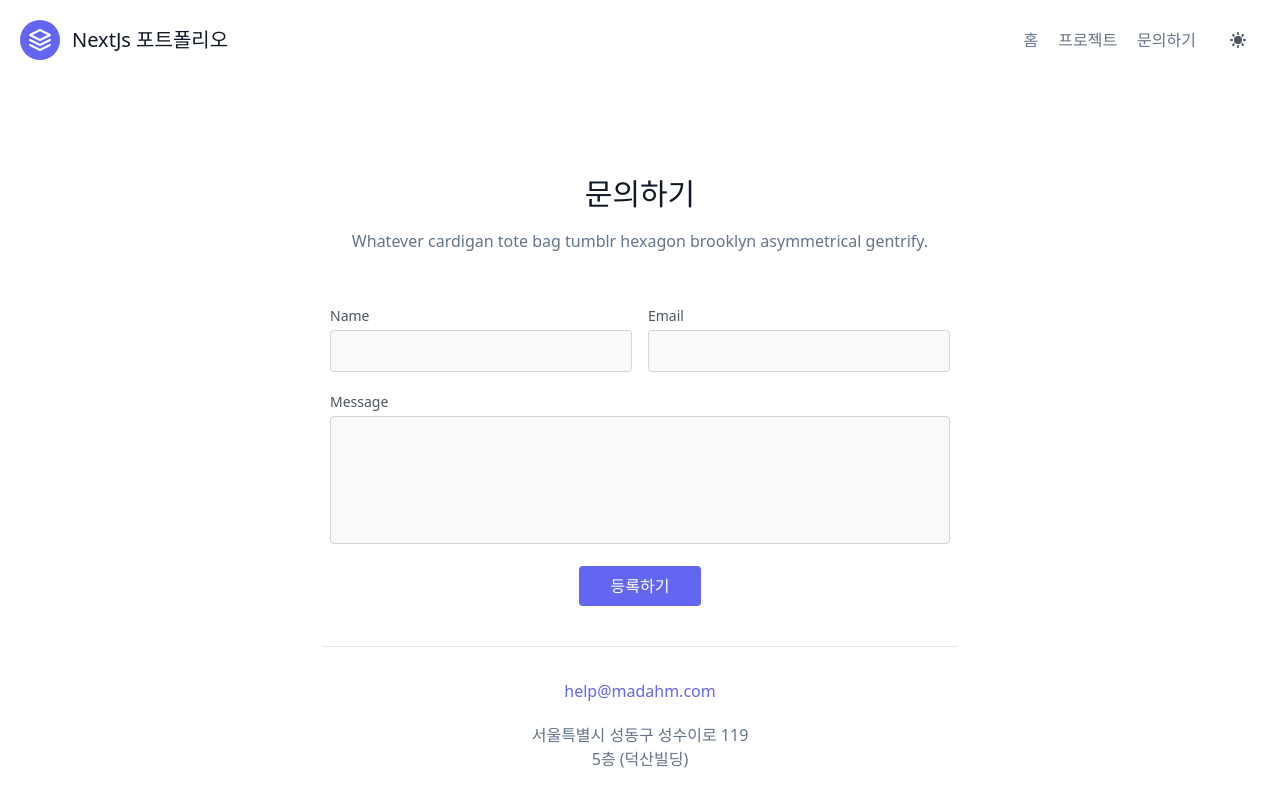
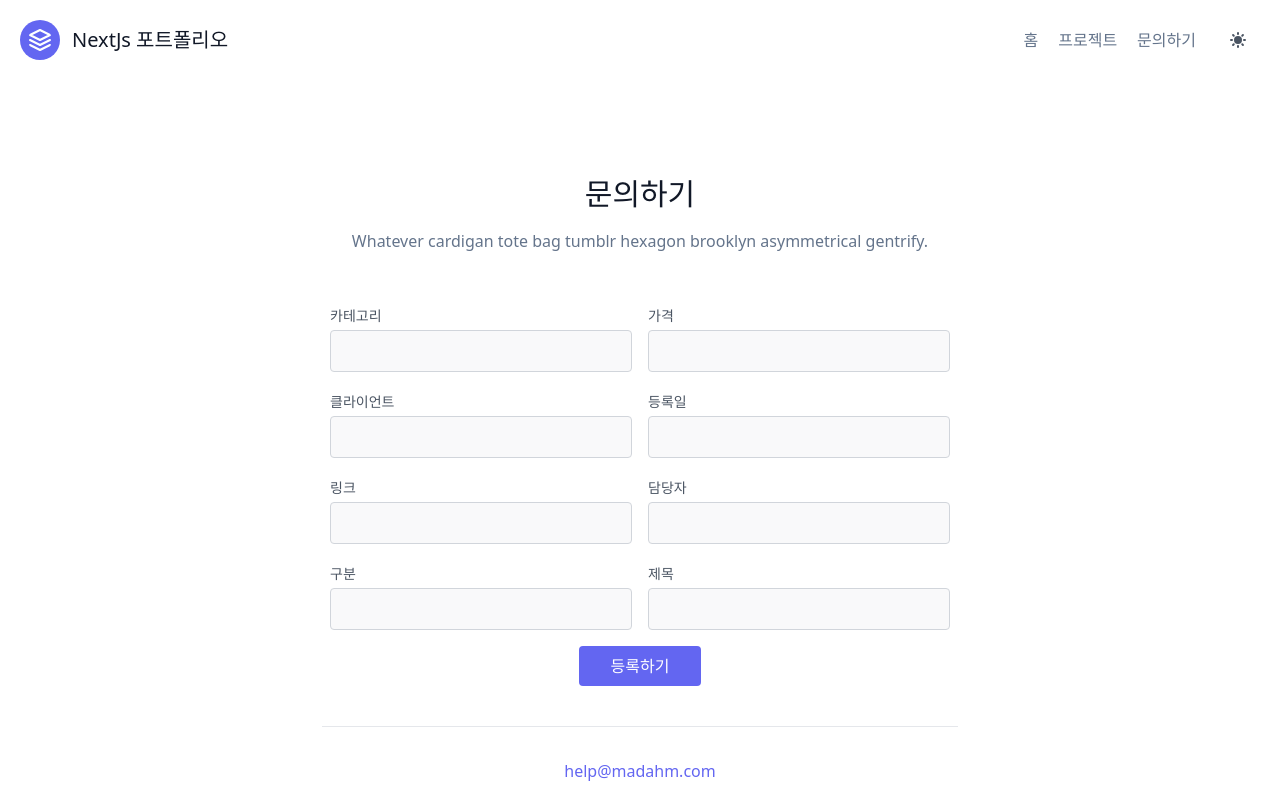
Before and after one commit to kim71007421/NextJs_Test, a Next.js app in the folder nextjs-portfolio/: page /contract in a window 1280 px wide. Shown: the top 789 px of the page. Built offline with nearby package versions, Linux system fonts and the light colour scheme.

Commit message:
노션 페이지 등록 테스트

```diff
--- a/nextjs-portfolio/components/contract/contract-create.js
+++ b/nextjs-portfolio/components/contract/contract-create.js
@@ -4,17 +4,103 @@ export default function ContractCreate() {
         event.preventDefault()
 
         // Get data from the form.
+        // const data = {
+        //     category: event.target.category.value,
+        //     budget: event.target.budget.value,
+        //     client: event.target.client.value,
+        //     created_at: event.target.created_at.value,
+        //     link: event.target.link.value,
+        //     staff: event.target.staff.value,
+        //     type: event.target.type.value,
+        // }
+
         const data = {
-            name: event.target.name.value,
-            email: event.target.email.value,
-            message: event.target.message.value,
+            "parent": {
+                "database_id": "aef3f45f27e14af7ac45469f22b09bfb"
+            },
+            "cover": {
+                "external": {
+                    "url": "https://www.notion.so/images/page-cover/met_horace_pippin.jpg"
+                }
+            },
+            "properties": {
+                "title": {
+                    "title": [{
+                        "text": {
+                            "content" : "신규 런칭 차량관리 앱 다운 및 회원가입 마케팅"
+                        }
+                    }]
+                },
+                "category": {
+                    "multi_select": [{
+                        "color": "gray",
+                        "name": "통합마케팅"
+                    }]
+                },
+                "budget": {
+                    "rich_text": [{
+                        "text": {
+                            "content" : "7,000,000원"
+                        }
+                    }]
+                },
+                "client": {
+                    "rich_text": [{
+                        "text": {
+                            "content" : "이철영"
+                        }
+                    }]
+                },
+                "created_at": {
+                    "date": {
+                        "start": "2022-06-22"
+                    }
+                },
+                "link": {
+                    "url": "https://madahm.com/project/detail/4787"
+                },
+                "staff": {
+                    "rich_text": [{
+                        "text": {
+                            "content" : "차봉준 팀장"
+                        }
+                    }]
+                },
+                "type": {
+                    "rich_text": [{
+                        "text": {
+                            "content" : "모집중"
+                        }
+                    }]
+                }
+            }
         }
 
         const JSONdata = JSON.stringify(data);
 
-        // TODO 등록 로직 완성하자!
-        console.log(data);
-        console.log(JSONdata);
+        // console.log(data);
+        // console.log(JSONdata);
+
+        const options = {
+            method: 'POST',
+            headers: {
+                Accept: 'application/json',
+                'Notion-Version': '2022-02-22',
+                'Content-Type': 'application/json',
+                Authorization: 'Bearer secret_eg3hRJs3uzwCWTcKTkMtL1NEibLh83zQjRd9yUoo1D0'
+            },
+            body: JSONdata
+            // body: JSON.stringify({parent: `${DATABASE_ID}`, properties: JSONdata})
+        };
+
+        const res = await fetch('/api/create', options);
+
+        console.log(res);
+
+        // fetch('/api/create', options)
+        //     .then(response => response.json())
+        //     .then(response => console.log(response))
+        //     .catch(err => console.error(err));
     }
 
     return (
@@ -29,20 +115,50 @@ export default function ContractCreate() {
                     <div className="flex flex-wrap -m-2">
                         <div className="w-1/2 p-2">
                             <div className="relative">
-                            <label htmlFor="name" className="text-sm leading-7 text-gray-600">Name</label>
-                            <input type="text" id="name" name="name" className="w-full px-3 py-1 text-base leading-8 text-gray-700 transition-colors duration-200 ease-in-out bg-gray-100 bg-opacity-50 border border-gray-300 rounded outline-none focus:border-indigo-500 focus:bg-white focus:ring-2 focus:ring-indigo-200"/>
+                            <label htmlFor="category" className="text-sm leading-7 text-gray-600">카테고리</label>
+                            <input type="text" id="category" name="category" className="w-full px-3 py-1 text-base leading-8 text-gray-700 transition-colors duration-200 ease-in-out bg-gray-100 bg-opacity-50 border border-gray-300 rounded outline-none focus:border-indigo-500 focus:bg-white focus:ring-2 focus:ring-indigo-200"/>
                             </div>
                         </div>
                         <div className="w-1/2 p-2">
                             <div className="relative">
-                            <label htmlFor="email" className="text-sm leading-7 text-gray-600">Email</label>
-                            <input type="email" id="email" name="email" className="w-full px-3 py-1 text-base leading-8 text-gray-700 transition-colors duration-200 ease-in-out bg-gray-100 bg-opacity-50 border border-gray-300 rounded outline-none focus:border-indigo-500 focus:bg-white focus:ring-2 focus:ring-indigo-200"/>
+                            <label htmlFor="budget" className="text-sm leading-7 text-gray-600">가격</label>
+                            <input type="text" id="budget" name="budget" className="w-full px-3 py-1 text-base leading-8 text-gray-700 transition-colors duration-200 ease-in-out bg-gray-100 bg-opacity-50 border border-gray-300 rounded outline-none focus:border-indigo-500 focus:bg-white focus:ring-2 focus:ring-indigo-200"/>
                             </div>
                         </div>
-                        <div className="w-full p-2">
+                        <div className="w-1/2 p-2">
                             <div className="relative">
-                            <label htmlFor="message" className="text-sm leading-7 text-gray-600">Message</label>
-                            <textarea id="message" name="message" className="w-full h-32 px-3 py-1 text-base leading-6 text-gray-700 transition-colors duration-200 ease-in-out bg-gray-100 bg-opacity-50 border border-gray-300 rounded outline-none resize-none focus:border-indigo-500 focus:bg-white focus:ring-2 focus:ring-indigo-200"></textarea>
+                            <label htmlFor="client" className="text-sm leading-7 text-gray-600">클라이언트</label>
+                            <input type="text" id="client" name="client" className="w-full px-3 py-1 text-base leading-8 text-gray-700 transition-colors duration-200 ease-in-out bg-gray-100 bg-opacity-50 border border-gray-300 rounded outline-none focus:border-indigo-500 focus:bg-white focus:ring-2 focus:ring-indigo-200"/>
+                            </div>
+                        </div>
+                        <div className="w-1/2 p-2">
+                            <div className="relative">
+                            <label htmlFor="created_at" className="text-sm leading-7 text-gray-600">등록일</label>
+                            <input type="text" id="created_at" name="created_at" className="w-full px-3 py-1 text-base leading-8 text-gray-700 transition-colors duration-200 ease-in-out bg-gray-100 bg-opacity-50 border border-gray-300 rounded outline-none focus:border-indigo-500 focus:bg-white focus:ring-2 focus:ring-indigo-200"/>
+                            </div>
+                        </div>
+                        <div className="w-1/2 p-2">
+                            <div className="relative">
+                            <label htmlFor="link" className="text-sm leading-7 text-gray-600">링크</label>
+                            <input type="text" id="link" name="link" className="w-full px-3 py-1 text-base leading-8 text-gray-700 transition-colors duration-200 ease-in-out bg-gray-100 bg-opacity-50 border border-gray-300 rounded outline-none focus:border-indigo-500 focus:bg-white focus:ring-2 focus:ring-indigo-200"/>
+                            </div>
+                        </div>
+                        <div className="w-1/2 p-2">
+                            <div className="relative">
+                            <label htmlFor="staff" className="text-sm leading-7 text-gray-600">담당자</label>
+                            <input type="text" id="staff" name="staff" className="w-full px-3 py-1 text-base leading-8 text-gray-700 transition-colors duration-200 ease-in-out bg-gray-100 bg-opacity-50 border border-gray-300 rounded outline-none focus:border-indigo-500 focus:bg-white focus:ring-2 focus:ring-indigo-200"/>
+                            </div>
+                        </div>
+                        <div className="w-1/2 p-2">
+                            <div className="relative">
+                            <label htmlFor="type" className="text-sm leading-7 text-gray-600">구분</label>
+                            <input type="text" id="type" name="type" className="w-full px-3 py-1 text-base leading-8 text-gray-700 transition-colors duration-200 ease-in-out bg-gray-100 bg-opacity-50 border border-gray-300 rounded outline-none focus:border-indigo-500 focus:bg-white focus:ring-2 focus:ring-indigo-200"/>
+                            </div>
+                        </div>
+                        <div className="w-1/2 p-2">
+                            <div className="relative">
+                            <label htmlFor="title" className="text-sm leading-7 text-gray-600">제목</label>
+                            <input type="text" id="title" name="title" className="w-full px-3 py-1 text-base leading-8 text-gray-700 transition-colors duration-200 ease-in-out bg-gray-100 bg-opacity-50 border border-gray-300 rounded outline-none focus:border-indigo-500 focus:bg-white focus:ring-2 focus:ring-indigo-200"/>
                             </div>
                         </div>
                         <div className="w-full p-2">
--- a/nextjs-portfolio/components/projects/project-item.js
+++ b/nextjs-portfolio/components/projects/project-item.js
@@ -2,6 +2,7 @@
 import Image from "next/image";
 
 export default function ProjectItem({data}) {
+    // console.log(data);
     const title = data.properties.title.title[0].plain_text;
     const type = data.properties.type.rich_text[0].plain_text;
     const link = data.properties.link.url;
--- a/nextjs-portfolio/next.config.js
+++ b/nextjs-portfolio/next.config.js
@@ -6,7 +6,15 @@ const nextConfig = {
             'www.notion.so',
             'images.unsplash.com'
         ]
-    }
+    },
+    async rewrites() {
+        return [
+            {
+                source: '/api/:path*',
+                destination: 'https://api.notion.com/:path*',
+            },
+        ]
+    },
 }
 
 module.exports = nextConfig
--- a/nextjs-portfolio/pages/projects.js
+++ b/nextjs-portfolio/pages/projects.js
@@ -39,7 +39,7 @@ export async function getStaticProps(context) {
         body: JSON.stringify({
             sorts: [
                 {
-                    "property": "title",
+                    "property": "created_at",
                     "direction": "descending"
                 }
             ],
```
Also changed, not shown: 1 other file (tests, documents, lock files or other folders).
